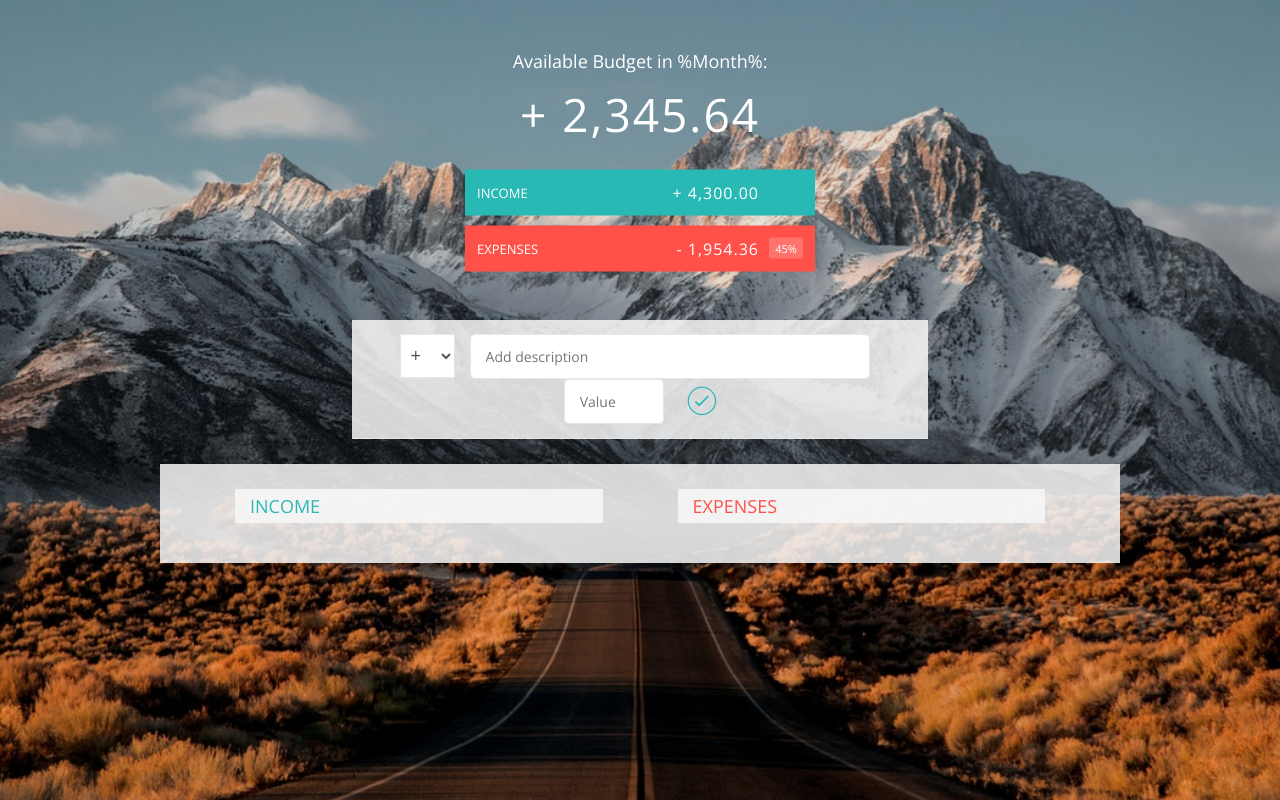
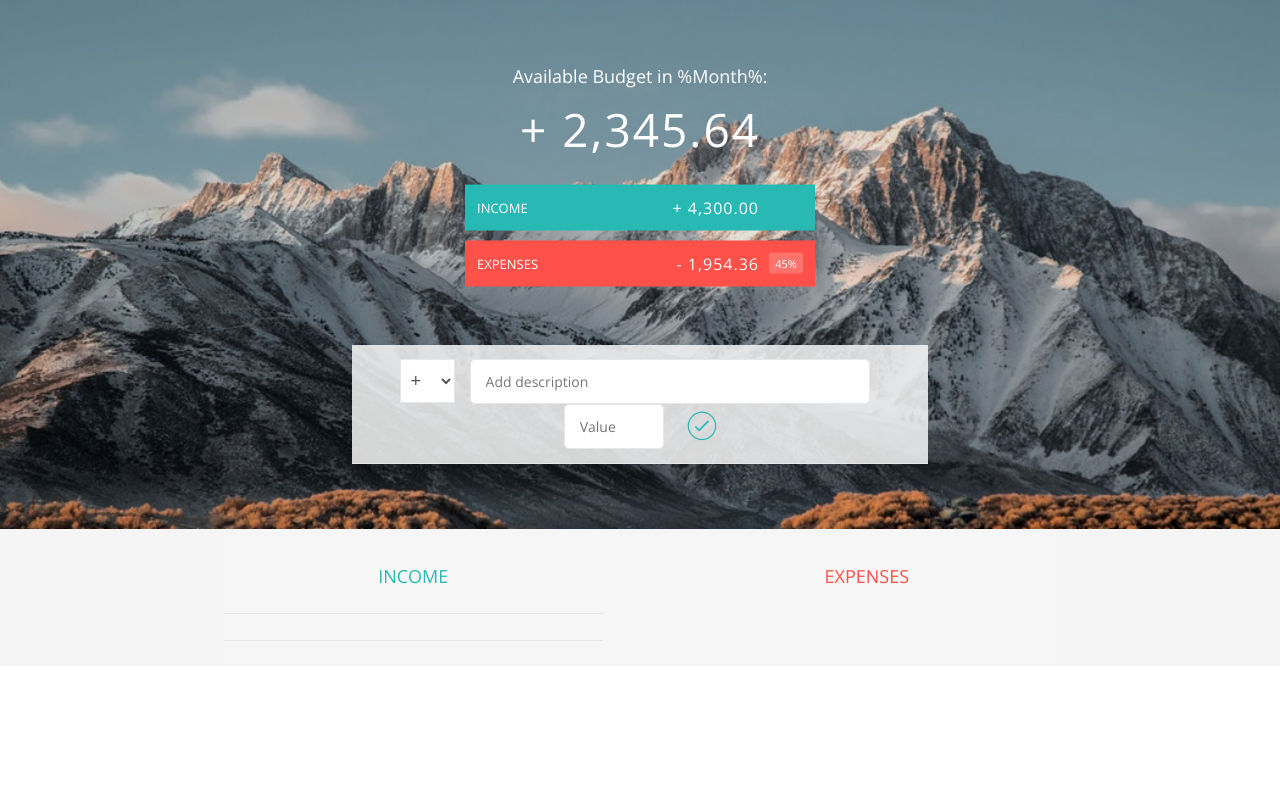
Before and after one commit to zack-jack/Harmoney, a plain HTML site: page index.html in a window 1280 px wide. Both pictures are taken after a click on the button 702 px from the left and 402 px from the top of the page. Drawn offline with nearby package versions, Linux system fonts and the light colour scheme.

Commit message:
UI updates with new list item

```diff
--- a/app.js
+++ b/app.js
@@ -50,10 +50,6 @@ var budgetController = (function() {
       data.allItems[type].push(newItem);
       // Return the new item
       return newItem;
-    },
-
-    testing: function() {
-      console.log(data);
     }
   };
 })();
@@ -68,7 +64,9 @@ var UIController = (function() {
     inputType: ".add__type",
     inputDescription: ".add__description",
     inputValue: ".add__value",
-    inputButton: ".add__btn"
+    inputButton: ".add__btn",
+    incomeContainer: ".income__list",
+    expensesContainer: ".expenses__list"
   };
   return {
     getInput: function() {
@@ -81,6 +79,29 @@ var UIController = (function() {
         value: document.querySelector(DOMStrings.inputValue).value
       };
     },
+
+    addListItem: function(obj, type) {
+      var html, newHtml, element;
+      // Create HTML string with placeholder text
+      if (type === "inc") {
+        element = DOMStrings.incomeContainer;
+        html =
+          '<div class="item clearfix" id="income-%id%"><div class="item__description">%description%</div><div class="right clearfix"><div class="item__value">%value%</div><div class="item__delete"><button class="item__delete--btn"><i class="ion-ios-close-outline"></i></button></div></div></div>';
+      } else if (type === "exp") {
+        element = DOMStrings.expensesContainer;
+        html =
+          '<div class="item clearfix" id="expense-%id%"><div class="item__description">%description%</div><div class="right clearfix"><div class="item__value">%value%</div><div class="item__percentage">21%</div><div class="item__delete"><button class="item__delete--btn"><i class="ion-ios-close-outline"></i></button></div></div></div>';
+      }
+
+      // Replace the placeholder text with actual data from the object
+      newHtml = html.replace("%id%", obj.id);
+      newHtml = newHtml.replace("%description%", obj.description);
+      newHtml = newHtml.replace("%value%", obj.value);
+
+      // Insert the HTML into the DOM
+      document.querySelector(element).insertAdjacentHTML("beforeend", newHtml);
+    },
+
     getDOMStrings: function() {
       return DOMStrings;
     }
@@ -117,9 +138,13 @@ var controller = (function(budgetCtrl, UICtrl) {
 
     // 1. Get the field input data
     input = UICtrl.getInput();
+
     // 2. Add the item to the budget controller
     newItem = budgetCtrl.addItem(input.type, input.description, input.value);
+
     // 3. Add the item to the UI
+    UICtrl.addListItem(newItem, input.type);
+
     // 4. Calculate the budget
     // 5. Display the budget on UI
   };
--- a/index.html
+++ b/index.html
@@ -38,7 +38,7 @@
 
 
 
-        <div class="bottom">
+
             <div class="add">
                 <div class="add__container">
                     <select class="add__type">
@@ -50,6 +50,9 @@
                     <button class="add__btn"><i class="ion-ios-checkmark-outline"></i></button>
                 </div>
             </div>
+          </div>
+
+          <div class="bottom">
 
             <div class="container clearfix">
                 <div class="income">
@@ -120,7 +123,7 @@
 
         </div>
 
-      </div>
+
 
         <script src="app.js"></script>
     </body>
--- a/style.css
+++ b/style.css
@@ -34,11 +34,14 @@ body {
 }
 
 .wrapper {
-  height: 100vh;
+  width: 100%;
+  margin: 0 auto;
+  padding-bottom: 40px;
   background-image: linear-gradient(rgba(0, 0, 0, 0.1), rgba(0, 0, 0, 0.1)),
     url(back.jpg);
   background-size: cover;
   background-position: top;
+  background-attachment: fixed;
   background-repeat: no-repeat;
 }
 
@@ -58,6 +61,7 @@ body {
   left: 50%;
   transform: translate(-50%, -50%);
   color: #fff;
+  margin-top: 15px;
 }
 
 .budget__title {
@@ -124,10 +128,14 @@ body {
 *** BOTTOM PART
 **********************************************/
 
+.bottom {
+  background-color: #f5f5f5;
+}
+
 /***** FORM *****/
 .add {
   width: 45%;
-  margin: 0 auto;
+  margin: 25px auto;
   padding: 14px;
   border-bottom: 1px solid #e7e7e7;
   background-color: rgba(247, 247, 247, 0.85);
@@ -200,10 +208,10 @@ body {
 
 /***** LISTS *****/
 .container {
-  width: 75%;
-  margin: 25px auto;
+  width: 65%;
+  margin: 0 auto 25px auto;
   padding: 25px 0;
-  background-color: rgba(247, 247, 247, 0.85);
+  background-color: rgba(247, 247, 247, 0.9);
 
   display: grid;
   grid-template-columns: 1fr 1fr;
@@ -213,13 +221,11 @@ body {
 .income {
   width: auto;
   grid-column: 1 / 2;
-  margin-left: 75px;
 }
 
 .expenses {
   width: auto;
   grid-column: 2 / 3;
-  margin-right: 75px;
 }
 
 h2 {
@@ -231,15 +237,15 @@ h2 {
 
 .income__title {
   color: #28b9b5;
-  background-color: rgba(247, 247, 247, 0.9);
-  padding: 5px;
-  padding-left: 15px;
+  background-color: rgba(247, 247, 247);
+  padding: 10px;
+  text-align: center;
 }
 .expenses__title {
   color: #ff5049;
-  background-color: rgba(247, 247, 247, 0.9);
-  padding: 5px;
-  padding-left: 15px;
+  background-color: rgba(247, 247, 247);
+  padding: 10px;
+  text-align: center;
 }
 
 .item {
@@ -260,13 +266,13 @@ h2 {
 
 .item__value {
   float: left;
-  transition: transform 0.3s;
+  transition: transform 0.4s;
 }
 
 .item__percentage {
   float: left;
   margin-left: 20px;
-  transition: transform 0.3s;
+  transition: transform 0.4s;
   font-size: 11px;
   background-color: #ffdad9;
   padding: 3px;
```
